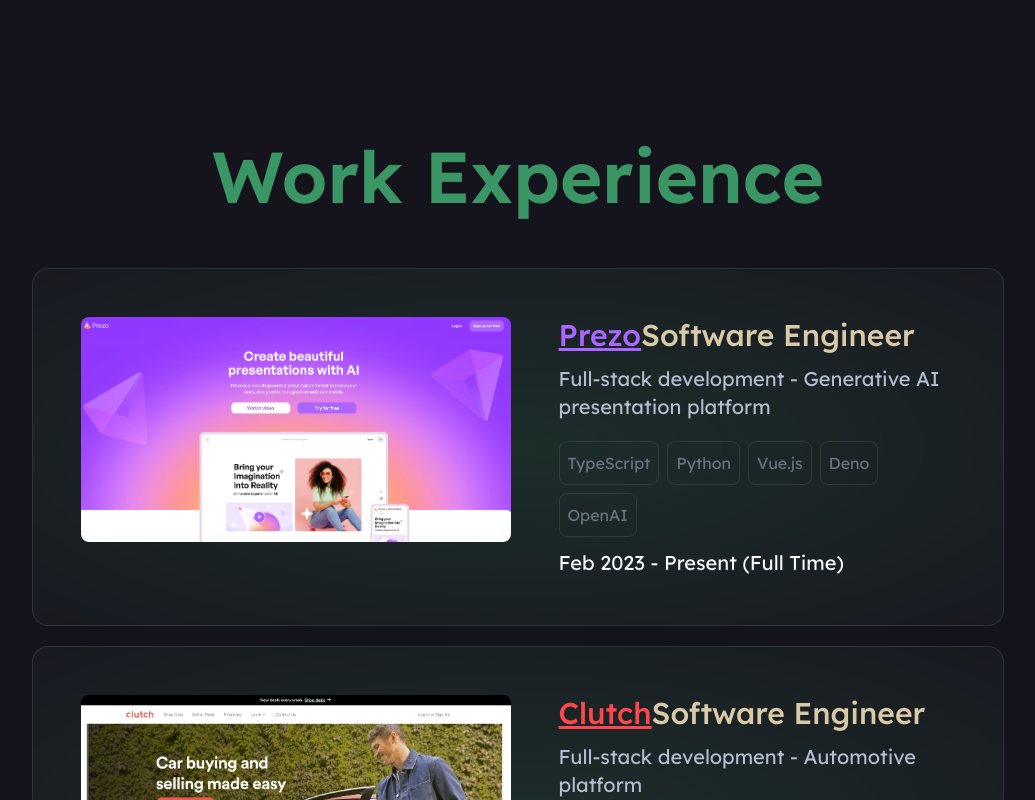
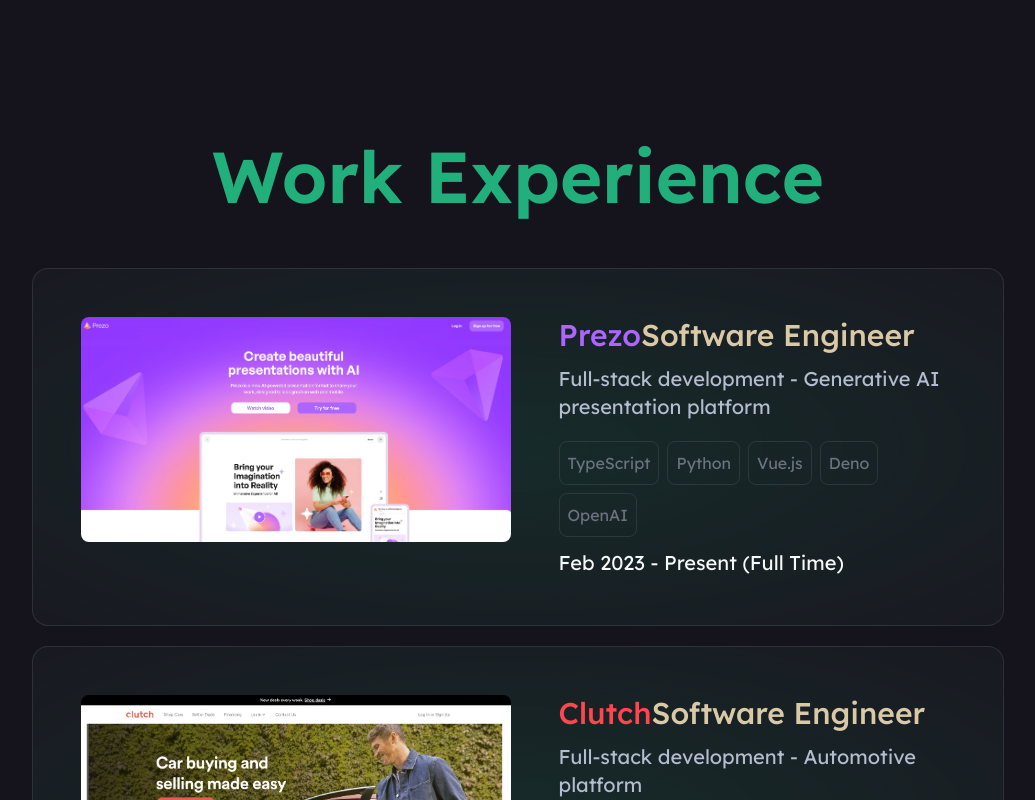
Before and after one commit to DanielHZhang/danielhzhang, a SvelteKit app: page / in a window 1280 px wide. Shown: the part 820-1620 px from the top of the page, without its empty margins (122-1157 px from the left). Built offline with nearby package versions, Linux system fonts and the light colour scheme.

Commit message:
Make links look better and more consistent

```diff
--- a/src/app.css
+++ b/src/app.css
@@ -7,6 +7,7 @@
 	--scrollbar-thumb-color: #2b2d2e;
 	--background-color: #15141c;
 	--min-screen: 350px;
+	--gold: rgb(218, 201, 166);
 
 	font-synthesis: none;
 	text-rendering: optimizeLegibility;
@@ -19,6 +20,25 @@
 body {
 	min-width: var(--min-screen);
 	min-height: 100%;
+}
+
+.link {
+	position: relative;
+}
+.link::after {
+	content: '';
+	position: absolute;
+	width: 100%;
+	height: 2px;
+	bottom: -4px;
+	left: 0;
+	background-color: var(--gold);
+	transform-origin: left;
+	transform: scaleX(0);
+	transition: transform 200ms ease-out;
+}
+.link:hover::after {
+	transform: scaleX(1);
 }
 
 ::-webkit-scrollbar {
--- a/src/components/contact.svelte
+++ b/src/components/contact.svelte
@@ -2,10 +2,12 @@
 	import { linkedinProfileUrl } from '../utils/constants';
 	import LinkButton from './link-button.svelte';
 	import SectionTitle from './section-title.svelte';
+
+	const color = '#f778ba';
 </script>
 
 <div>
-	<SectionTitle id="#contact">Let's Connect</SectionTitle>
+	<SectionTitle id="#contact" {color}>Let's Connect</SectionTitle>
 	<div class="anime anime-done px-8 flex xs:flex-col md:flex-row justify-center gap-4">
 		<LinkButton href={linkedinProfileUrl} bordered class="xs:w-full sm:w-auto">LinkedIn message</LinkButton>
 		<LinkButton href="mailto:hello@danielhzhang.com" class="xs:w-full sm:w-auto">Send email</LinkButton>
--- a/src/components/hero.svelte
+++ b/src/components/hero.svelte
@@ -83,20 +83,20 @@
 				class="grid md:grid-cols-[repeat(4,auto)] xs:grid-cols-[repeat(2,auto)] xs:px-2 justify-between gap-2 absolute bottom-10 inset-x-0"
 				transition:fly={{ duration: 200, y: 40, easing: expoOut }}
 			>
-				<a href="#work-experience" class="link-item">
+				<a href="#work-experience" class="link link-item">
 					<Icon kind="briefcase" width={26} height={26} stroke="#fff" />
 					<span class="xs:hidden sm:inline md:hidden lg:inline">Work Experience</span>
 					<span class="xs:inline sm:hidden md:inline lg:hidden">Work</span>
 				</a>
-				<a href="#projects" class="link-item">
+				<a href="#projects" class="link link-item">
 					<Icon kind="bulb" width={28} height={28} stroke="#fff" />
 					<span>Projects</span>
 				</a>
-				<a href={githubProfileUrl} class="link-item">
+				<a href={githubProfileUrl} class="link link-item">
 					<Icon kind="github" width={24} height={24} />
 					<span>Github</span>
 				</a>
-				<a href={linkedinProfileUrl} class="link-item">
+				<a href={linkedinProfileUrl} class="link link-item">
 					<Icon kind="linkedin" width={24} height={24} />
 					<span>LinkedIn</span>
 				</a>
@@ -110,11 +110,6 @@
 		display: flex;
 		align-items: center;
 		gap: 0.5rem;
-		transition: color 200ms ease-out;
 		color: theme(colors.gold);
 	}
-
-	.link-item:hover {
-		color: theme(colors.blue.500);
-	}
 </style>
--- a/src/components/link-button.svelte
+++ b/src/components/link-button.svelte
@@ -11,12 +11,13 @@
 	const borderClass = bordered
 		? 'border border-gray-500 border-opacity-50'
 		: 'border border-transparent bg-blue-600 hover:bg-blue-500 active:bg-blue-400';
+
+	const className = $$restProps.class ?? '';
 </script>
 
 <a
 	{...$$restProps}
-	class="rounded-full px-4 py-2 font-medium grow-0 self-center transition-colors duration-200 ease-out text-center inline-block {borderClass} {$$restProps.class ??
-		''}"
+	class="rounded-full px-4 py-2 font-medium grow-0 self-center transition-colors duration-200 ease-out text-center inline-block {borderClass} {className}"
 	{href}
 >
 	<slot />
--- a/src/components/project-item.svelte
+++ b/src/components/project-item.svelte
@@ -1,8 +1,8 @@
 <script lang="ts">
 	import { onMount } from 'svelte';
+	import type { Project } from '../types';
 	import { capitalizeFirst, randInt } from '../utils';
 	import Tag from './tag.svelte';
-	import type { Project } from '../types';
 
 	export let project: Project;
 	export let gradientColor: string;
@@ -60,7 +60,7 @@
 >
 	<div class="flex justify-between">
 		<div class="flex">
-			<h1 class="text-3xl font-medium text-gold">{project.title}</h1>
+			<a href={project.url} class="link text-3xl font-medium text-gold">{project.title}</a>
 		</div>
 	</div>
 	<div class="grow mb-4">
--- a/src/components/projects.svelte
+++ b/src/components/projects.svelte
@@ -108,7 +108,7 @@
 </script>
 
 <div class="flex flex-col">
-	<SectionTitle id="projects" color="rgb({baseColorRgb}, 0.75)">Personal Projects</SectionTitle>
+	<SectionTitle id="projects" color="rgb({baseColorRgb})">Personal Projects</SectionTitle>
 	<div class="grid gap-5 waterfall-grid">
 		{#each projects as project}
 			<ProjectItem {project} {gradientColor} />
--- a/src/components/work-experience.svelte
+++ b/src/components/work-experience.svelte
@@ -4,7 +4,7 @@
 	import SectionTitle from './section-title.svelte';
 	import Tag from './tag.svelte';
 
-	const baseColorRgb = '72, 194, 126';
+	const baseColorRgb = '33, 176, 124';
 	const gradientColor = `rgba(${baseColorRgb}, 0.15)`;
 
 	const workExperiences = [
@@ -49,12 +49,13 @@
 </script>
 
 <div id="work-container" class="project project-transition flex flex-col">
-	<SectionTitle id="work-experience" color="rgb({baseColorRgb}, 0.75)">Work Experience</SectionTitle>
+	<SectionTitle id="work-experience" color="rgb({baseColorRgb})">Work Experience</SectionTitle>
 	<div class="anime anime-done flex flex-col sm:gap-5 xs:gap-2">
 		{#each workExperiences as work}
 			<div
-				class="anime anime-done flex flex-col border border-gray-500 border-opacity-25 rounded-2xl lg:p-12 sm:p-8 xs:p-6 gradient-bg"
-				style="--gradient-color: {gradientColor}"
+				class="anime anime-done flex flex-col border border-gray-500 border-opacity-25 rounded-2xl lg:p-12 sm:p-8 xs:p-6 gradient-bg cursor-pointer"
+				style="--gradient-color: {gradientColor}; --brand-color: {work.company.brandColor};"
+				on:click={() => window.open(work.company.url, '_blank')?.focus()}
 			>
 				<div class="flex flex-col md:flex-row lg:gap-12 gap-4 md:gap-6">
 					<img
@@ -64,7 +65,7 @@
 					/>
 					<div class="flex flex-col gap-3">
 						<h1 class="text-3xl font-medium flex flex-col sm:flex-row sm:items-center xs:items-start">
-							<a href={work.company.url} class="underline" style="color: {work.company.brandColor}">
+							<a href={work.company.url} class="link text-[var(--brand-color)] after:bg-[var(--brand-color)]">
 								{work.company.name}
 							</a>
 							<Icon kind="arrow-right-circle" class="w-8 inline-block mx-4 stroke-gold xs:hidden sm:block" />
```
